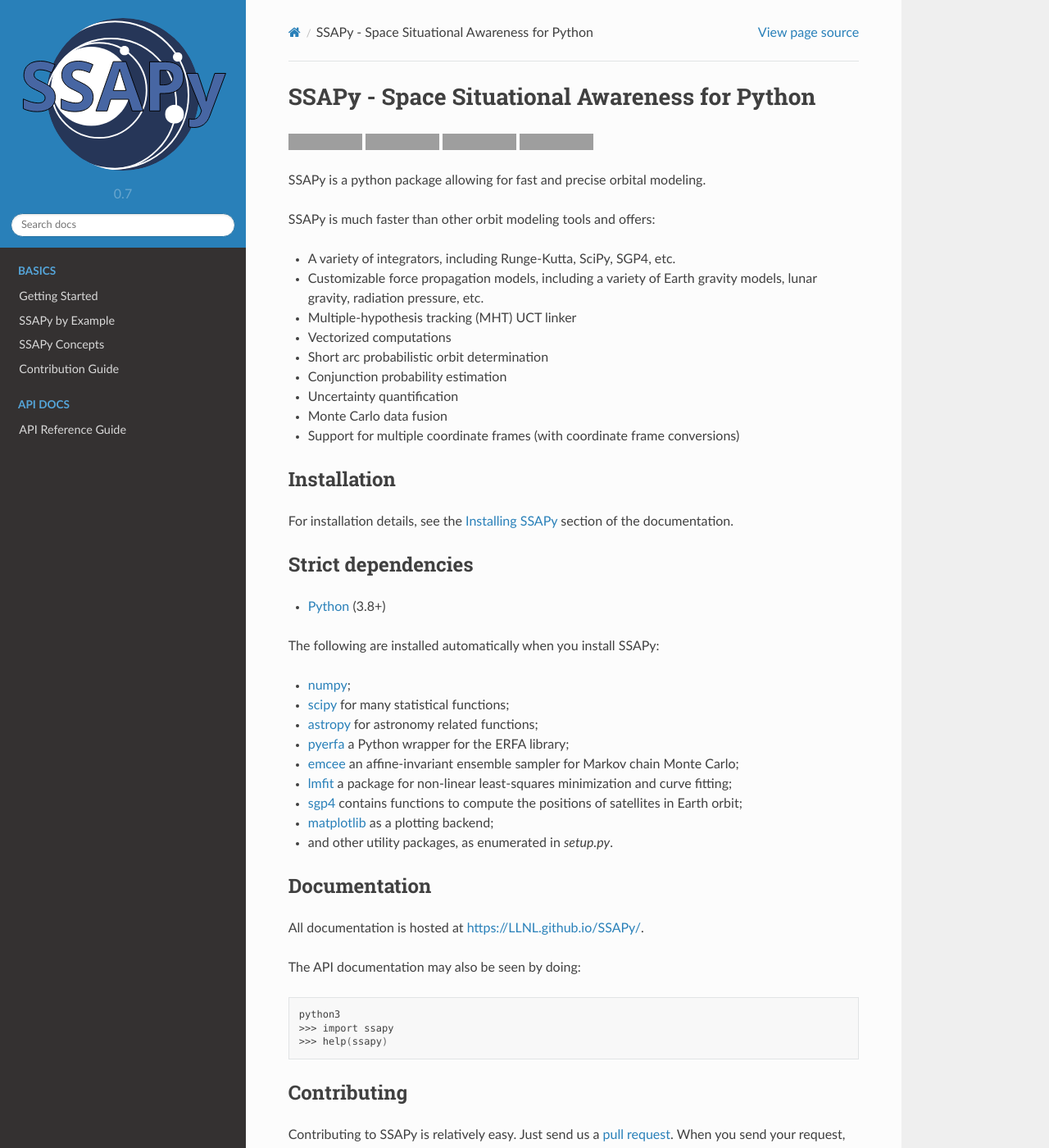
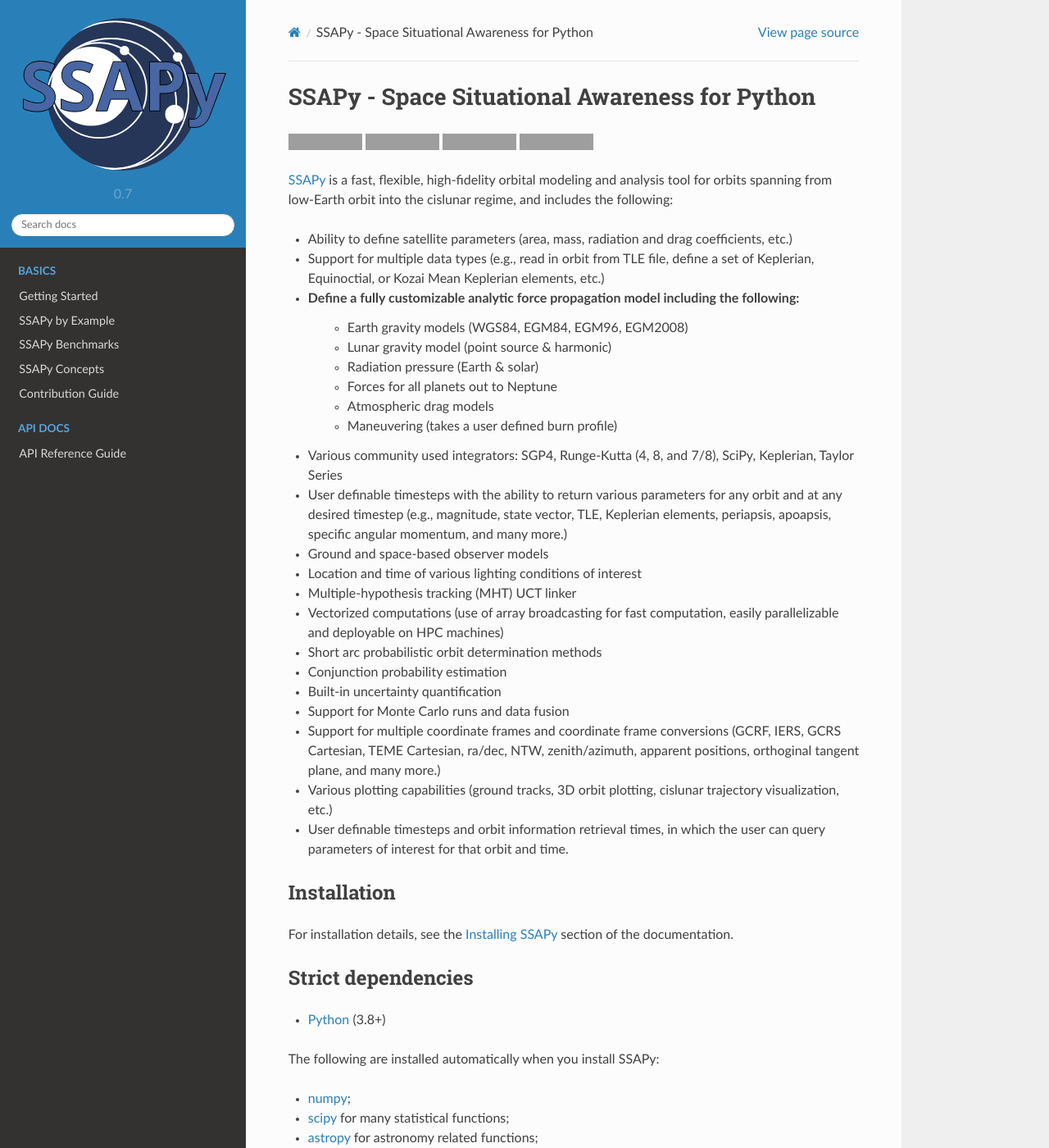
Before and after one commit to LLNL/SSAPy, a Sphinx documentation site: the page built from docs/source/index.rst, in a window 1280 px wide and 1400 px high. Shown: the whole window at 82% size. Built offline with Sphinx 7.4.7 and the Read the Docs theme 2.0.0, drawn with Linux system fonts in a browser that asks for light colours; the version number is read from the project's files by our own code; some of the changed text lies outside the part shown; grey boxes are pictures that could not be loaded.

```diff
--- a/README.rst
+++ b/README.rst
@@ -15,19 +15,30 @@ SSAPy - Space Situational Awareness for Python
 .. |codecov_badge| image:: https://codecov.io/gh/LLNL/SSAPy/branch/main/graph/badge.svg
     :target: https://codecov.io/gh/LLNL/SSAPy
 
-SSAPy is a python package allowing for fast and precise orbital modeling.
+`SSAPy <https://github.com/LLNL/SSAPy>`_ is a fast, flexible, high-fidelity orbital modeling and analysis tool for orbits spanning from low-Earth orbit into the cislunar regime, and includes the following:
 
-SSAPy is much faster than other orbit modeling tools and offers:
-
-- A variety of integrators, including Runge-Kutta, SciPy, SGP4, etc.
-- Customizable force propagation models, including a variety of Earth gravity models, lunar gravity, radiation pressure, etc.
+- Ability to define satellite parameters (area, mass, radiation and drag coefficients, etc.)
+- Support for multiple data types (e.g., read in orbit from TLE file, define a set of Keplerian, Equinoctial, or Kozai Mean Keplerian elements, etc.)
+- Define a fully customizable analytic force propagation model including the following:
+    - Earth gravity models (WGS84, EGM84, EGM96, EGM2008)
+    - Lunar gravity model (point source & harmonic)
+    - Radiation pressure (Earth & solar)
+    - Forces for all planets out to Neptune
+    - Atmospheric drag models
+    - Maneuvering (takes a user defined burn profile)
+- Various community used integrators: SGP4, Runge-Kutta (4, 8, and 7/8), SciPy, Keplerian, Taylor Series
+- User definable timesteps with the ability to return various parameters for any orbit and at any desired timestep (e.g., magnitude, state vector, TLE, Keplerian elements, periapsis, apoapsis, specific angular momentum, and many more.)
+- Ground and space-based observer models
+- Location and time of various lighting conditions of interest
 - Multiple-hypothesis tracking (MHT) UCT linker
-- Vectorized computations
-- Short arc probabilistic orbit determination
+- Vectorized computations (use of array broadcasting for fast computation, easily parallelizable and deployable on HPC machines)
+- Short arc probabilistic orbit determination methods
 - Conjunction probability estimation
-- Uncertainty quantification
-- Monte Carlo data fusion
-- Support for multiple coordinate frames (with coordinate frame conversions)
+- Built-in uncertainty quantification
+- Support for Monte Carlo runs and data fusion
+- Support for multiple coordinate frames and coordinate frame conversions (GCRF, IERS, GCRS Cartesian, TEME Cartesian, ra/dec, NTW, zenith/azimuth, apparent positions, orthoginal tangent plane, and many more.)
+- Various plotting capabilities (ground tracks, 3D orbit plotting, cislunar trajectory visualization, etc.)
+- User definable timesteps and orbit information retrieval times, in which the user can query parameters of interest for that orbit and time.
 
 Installation
 ------------
@@ -92,22 +103,22 @@ Please note that SSAPy has a `Code of Conduct <https://github.com/LLNL/SSAPy/blo
 Authors
 -------
 
-SSAPy was developed with support from Lawrence Livermore National Laboratory's Laboratory Directed Research and Development (LDRD) Program under projects
+SSAPy was developed with support from Lawrence Livermore National Laboratory's (LLNL) Laboratory Directed Research and Development (LDRD) Program under projects
 `19-SI-004 <https://ldrd-annual.llnl.gov/archives/ldrd-annual-2021/project-highlights/high-performance-computing-simulation-and-data-science/madstare-modeling-and-analysis-data-starved-or-ambiguous-environments>`_ and
 `22-ERD-054 <https://ldrd-annual.llnl.gov/ldrd-annual-2023/project-highlights/space-security/data-demand-capable-space-domain-awareness-architecture>`_, by the following individuals (in alphabetical order):
 
-- `Robert Armstrong <https://people.llnl.gov/armstrong46>`_ (`LLNL <https://www.llnl.gov/>`_) - Technical Advisor
-- `Nathan Golovich <https://people.llnl.gov/golovich1>`_ (`LLNL <https://www.llnl.gov/>`_) - Technical Advisor
-- Julia Ebert (formerly `LLNL <https://www.llnl.gov/>`_, now at Fleet Robotics) - Developer
-- Noah Lifset (formerly `LLNL <https://www.llnl.gov/>`_) - Developer
+- `Robert Armstrong <https://people.llnl.gov/armstrong46>`_ (`LLNL <https://www.llnl.gov/>`_)
+- `Nathan Golovich <https://people.llnl.gov/golovich1>`_ (`LLNL <https://www.llnl.gov/>`_)
+- Julia Ebert (formerly `LLNL <https://www.llnl.gov/>`_, now at Fleet Robotics)
+- Noah Lifset (formerly `LLNL <https://www.llnl.gov/>`_, now PhD student at `UT Austin <https://www.utexas.edu>`_)
 - `Dan Merl <https://people.llnl.gov/merl1>`_ (`LLNL <https://www.llnl.gov/>`_) - Developer
-- `Joshua Meyers <https://kipac.stanford.edu/people/josh-meyers>`_ (formerly `LLNL <https://www.llnl.gov/>`_, now at `KIPAC <https://kipac.stanford.edu/>`_) - Lead Developer
-- `Caleb Miller <https://people.llnl.gov/miller294>`_ (`LLNL <https://www.llnl.gov/>`_) - Technical Advisor
-- `Alexx Perloff <https://people.llnl.gov/perloff1>`_ (`LLNL <https://www.llnl.gov/>`_) - Developer
-- `Kerianne Pruett <https://people.llnl.gov/pruett6>`_ (`LLNL <https://www.llnl.gov/>`_) - Developer, Technical Advisor
-- `Edward Schlafly <https://www.stsci.edu/stsci-research/research-directory/edward-schlafly>`_ (formerly `LLNL <https://www.llnl.gov/>`_, now `STScI <https://www.stsci.edu/>`_) - Developer
-- `Michael Schneider <https://people.llnl.gov/schneider42>`_ (`LLNL <https://www.llnl.gov/>`_) - Creator, Developer, Technical Advisor
-- `Travis Yeager <https://people.llnl.gov/yeager7>`_ (`LLNL <https://www.llnl.gov/>`_) - Lead Developer
+- `Joshua Meyers <https://kipac.stanford.edu/people/josh-meyers>`_ (formerly `LLNL <https://www.llnl.gov/>`_, now at `KIPAC <https://kipac.stanford.edu/>`_) - Former Lead Developer
+- `Caleb Miller <https://people.llnl.gov/miller294>`_ (`LLNL <https://www.llnl.gov/>`_)
+- `Alexx Perloff <https://people.llnl.gov/perloff1>`_ (`LLNL <https://www.llnl.gov/>`_)
+- `Kerianne Pruett <https://people.llnl.gov/pruett6>`_ (`LLNL <https://www.llnl.gov/>`_)
+- `Edward Schlafly <https://www.stsci.edu/stsci-research/research-directory/edward-schlafly>`_ (formerly `LLNL <https://www.llnl.gov/>`_, now `STScI <https://www.stsci.edu/>`_) - Former Lead Developer
+- `Michael Schneider <https://people.llnl.gov/schneider42>`_ (`LLNL <https://www.llnl.gov/>`_) - Creator, Former Lead Developer
+- `Travis Yeager <https://people.llnl.gov/yeager7>`_ (`LLNL <https://www.llnl.gov/>`_) - Current Lead Developer
 
 Many thanks go to SSAPy's other `contributors <https://github.com/llnl/ssapy/graphs/contributors>`_.
 
--- a/docs/source/conf.py
+++ b/docs/source/conf.py
@@ -16,8 +16,8 @@ sys.path.insert(0, os.path.abspath('../../ssapy/'))
 # https://www.sphinx-doc.org/en/master/usage/configuration.html#project-information
 
 project = 'SSAPy'
-copyright = '2018, Michael Schneider, Josh Meyers, Edward Schlafly, Julia Ebert'
-author = 'Michael Schneider, Josh Meyers, Edward Schlafly, Julia Ebert'
+copyright = '2018, Lawrence Livermore National Security, LLC'
+author = 'Michael Schneider, Josh Meyers, Edward Schlafly, Julia Ebert, Travis Yeager, et al.'
 
 githash = subprocess.check_output(["git", "rev-parse", "HEAD"]).strip().decode("ascii")
 
@@ -61,7 +61,7 @@ def linkcode_resolve(domain, info):
     )
 
 
-autosummary_generate = True
+autosummary_generate = False
 numpydoc_show_class_members = False
 sphinx_tabs_valid_builders = ['linkcheck']
 source_suffix = ['.rst', '.md']
--- a/docs/source/examples.rst
+++ b/docs/source/examples.rst
@@ -1,7 +1,9 @@
 SSAPy by Example
 ================
 
-The following pages are rendered jupyter notebooks that provide an overview and example usage of SSAPy features.
+THIS PAGE IS UNDER DEVELOPMENT
+
+The following rendered jupyter notebooks provide an overview and example usage of SSAPy features and functions.
 Each notebook builds on the previous one so it is recommended to go through them in order.
 
 THIS PAGE IS UNDER DEVELOPMENT
--- a/docs/source/index.rst
+++ b/docs/source/index.rst
@@ -11,6 +11,7 @@
 
    installation
    examples
+   benchmarks
    concepts
    contribution_guide
 
--- a/setup.py
+++ b/setup.py
@@ -46,9 +46,9 @@ class CMakeBuild(build_ext):
 setup(
     name='SSAPy',
     version='0.7',
-    description='Space Situational Awareness',
-    author='Michael D. Schneider, William A. Dawson, Julia T. Ebert, Josh Meyers, Eddie Schlafly',
-    author_email='meyers18@llnl.gov',
+    description='Space Situational Awareness for Python',
+    author='Michael Schneider, Joshua Meyers, Edward Schlafly, Julia Ebert, Travis Yeager',
+    author_email='yeager7@llnl.gov',
     url='https://github.com/LLNL/SSAPy',
     packages=['ssapy'],
     package_dir={'ssapy': 'ssapy'},
```
Also changed, not shown: docs/source/benchmarks.rst (added, +8 -0 lines).
